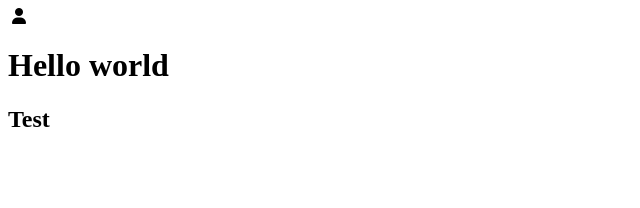
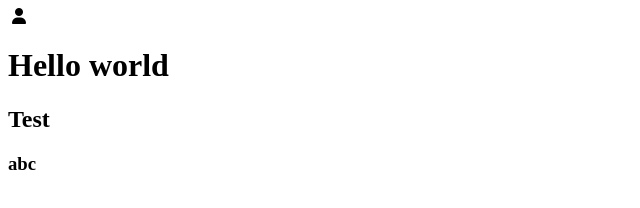
Before and after one commit to Khuongkaka146/techstack247, a plain HTML site: page Lesson6/index.html in a window 1280 px wide. Shown: the full height of the page, 0-640 px from the left. Drawn offline with Linux system fonts and the light colour scheme; some icons are missing.

Commit message:
update h3

```diff
--- a/Lesson6/index.html
+++ b/Lesson6/index.html
@@ -11,5 +11,6 @@
     <i class="fa-solid fa-user"></i>
     <h1>Hello world</h1>
     <h2>Test</h2>
+    <h3>abc</h3>
 </body>
 </html>
```
